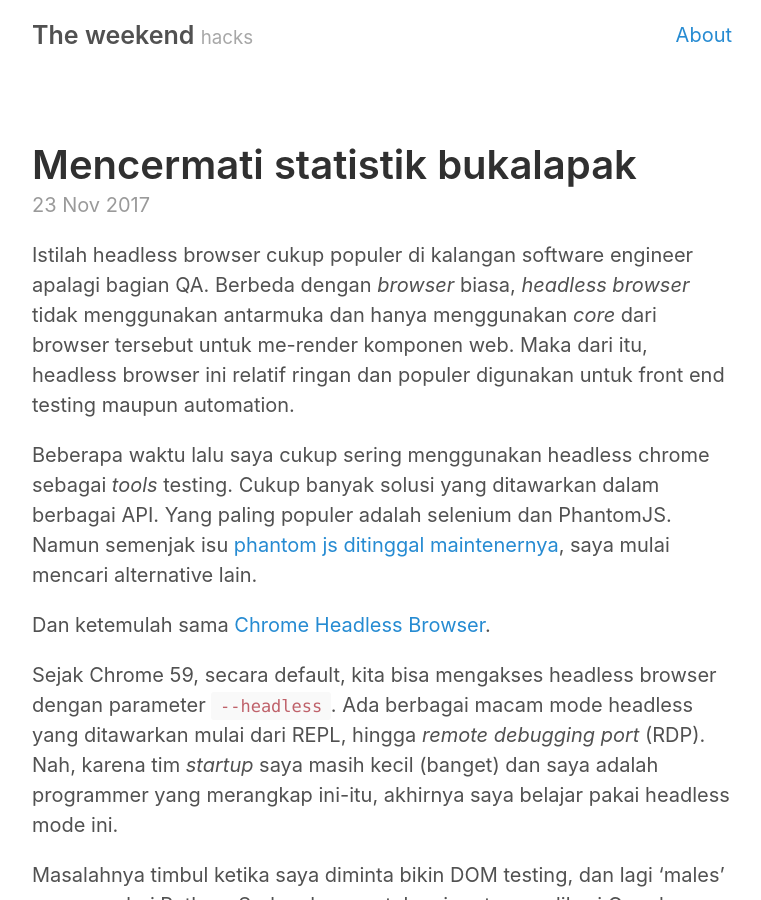
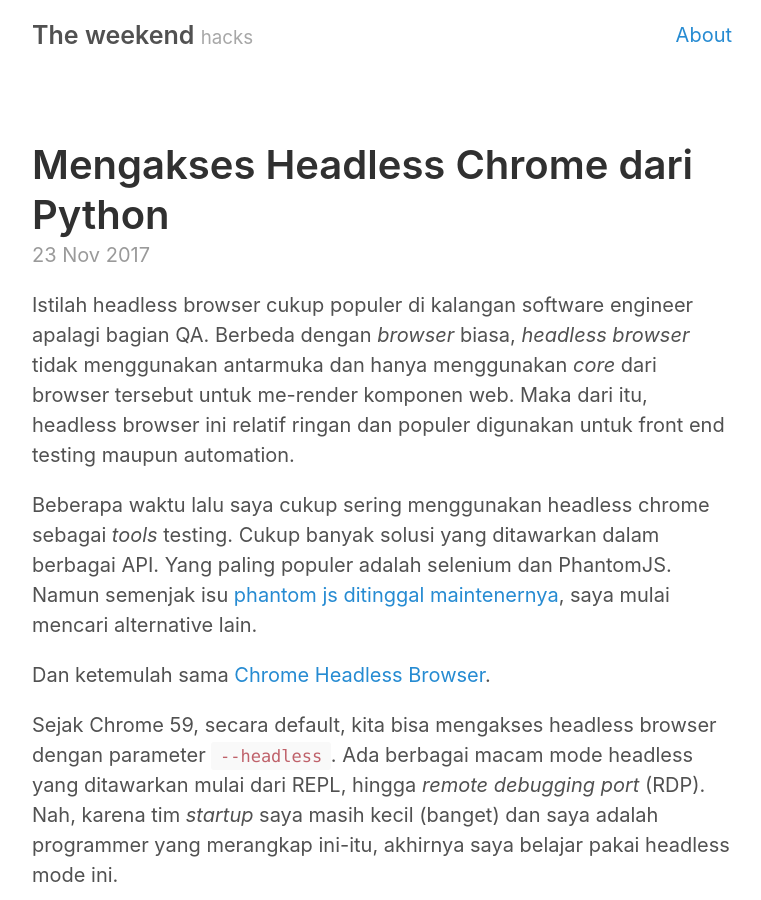
Before and after one commit to famasya/famasya.github.io, a Jekyll site: the page built from _posts/2017-11-23-mengakses-headless-chrome-dari-python.md, in a window 1280 px wide and 900 px high. Shown: the whole window, without its empty margins (258-1019 px from the left). Built offline with Jekyll 4.4.1, drawn with Linux system fonts in a browser that asks for light colours.

Commit message:
Update post

```diff
--- a/_posts/2017-11-23-mengakses-headless-chrome-dari-python.md
+++ b/_posts/2017-11-23-mengakses-headless-chrome-dari-python.md
@@ -1,6 +1,6 @@
 ---
 layout: post
-title: Mencermati statistik bukalapak
+title: Mengakses Headless Chrome dari Python
 ---
 
 Istilah headless browser cukup populer di kalangan software engineer apalagi bagian QA. Berbeda dengan _browser_ biasa, _headless browser_ tidak menggunakan antarmuka dan hanya menggunakan _core_ dari browser tersebut untuk me-render komponen web. Maka dari itu, headless browser ini relatif ringan dan populer digunakan untuk front end testing maupun automation.
```
